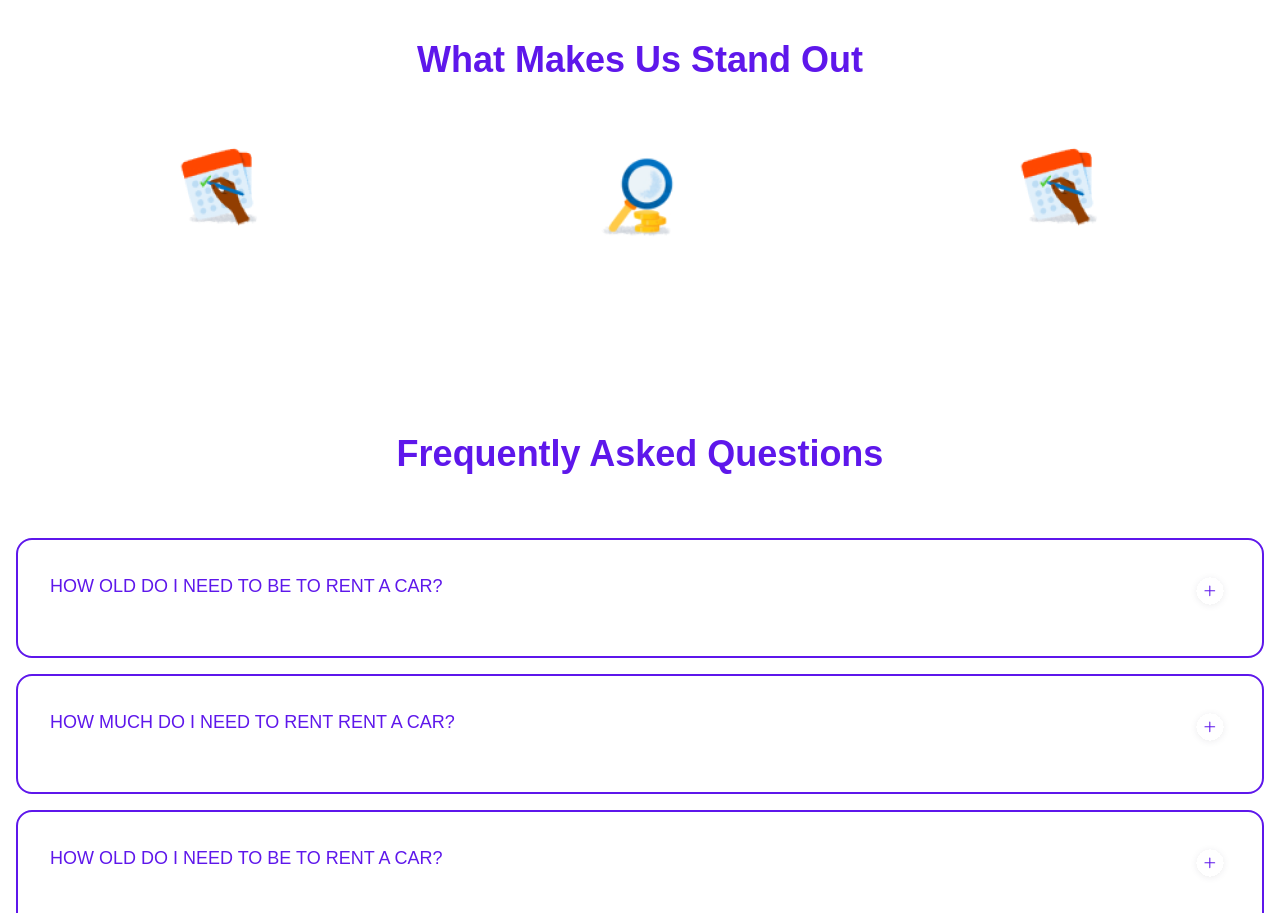
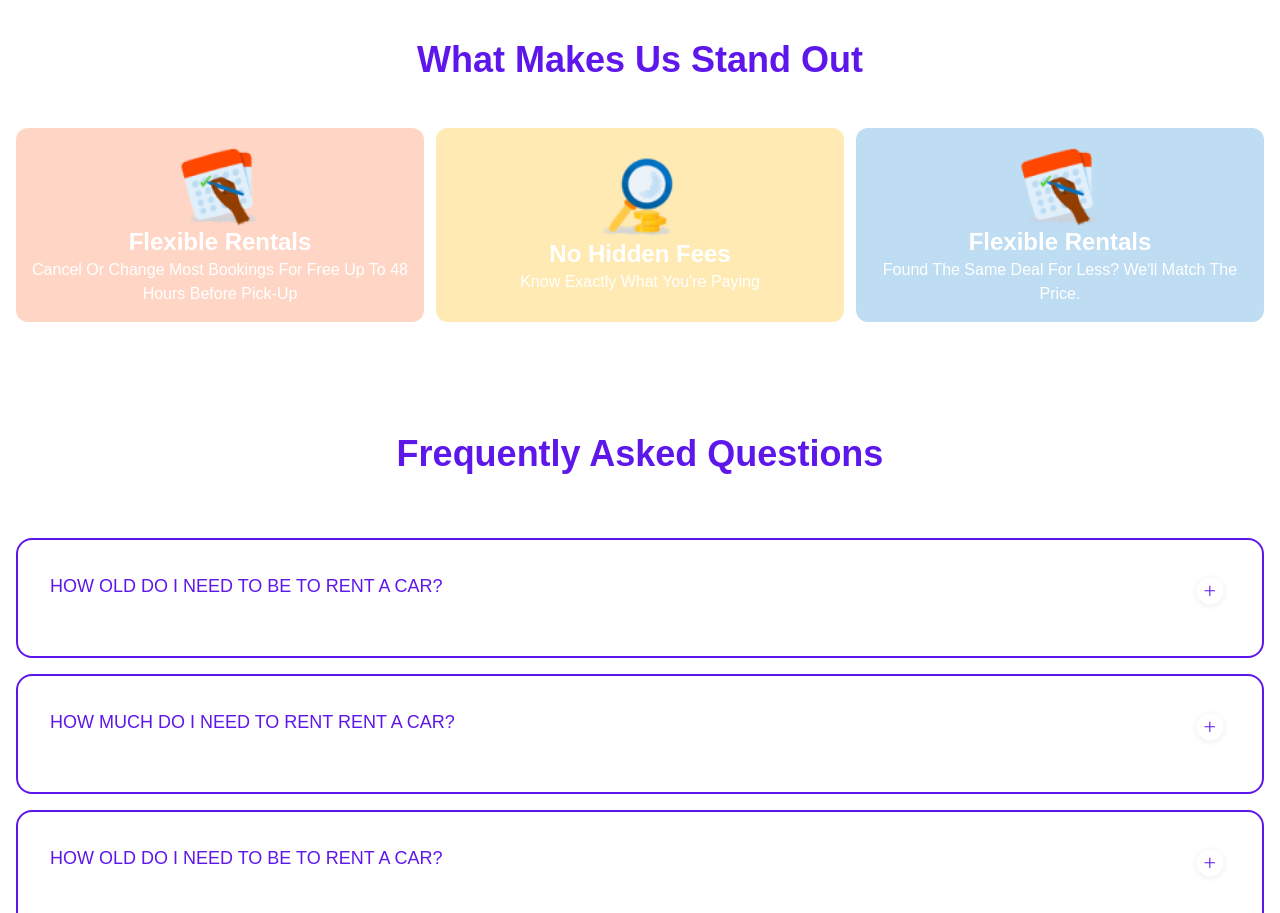
Before and after one commit to AfeezGL/chesky-frontend, a Next.js app: page / in a window 1280 px wide. Shown: the part 1800-2713 px from the top of the page. Built offline with nearby package versions, Linux system fonts and the light colour scheme.

Commit message:
fix: fixes attributes background color

```diff
--- a/homepage/partials/Attribute.jsx
+++ b/homepage/partials/Attribute.jsx
@@ -3,7 +3,13 @@ import Image from 'next/image';
 export default function Attribute({ attribute }) {
   return (
     <div
-      className={`bg-${attribute.color} flex flex-col p-4 rounded-xl justify-center items-center`}
+      className={`flex flex-col p-4 rounded-xl justify-center items-center ${
+        attribute.color == 'yellow'
+          ? 'bg-yellow'
+          : attribute.color == 'pink'
+          ? 'bg-pink'
+          : 'bg-blue-light'
+      }`}
     >
       <Image
         src={attribute.image}
```
